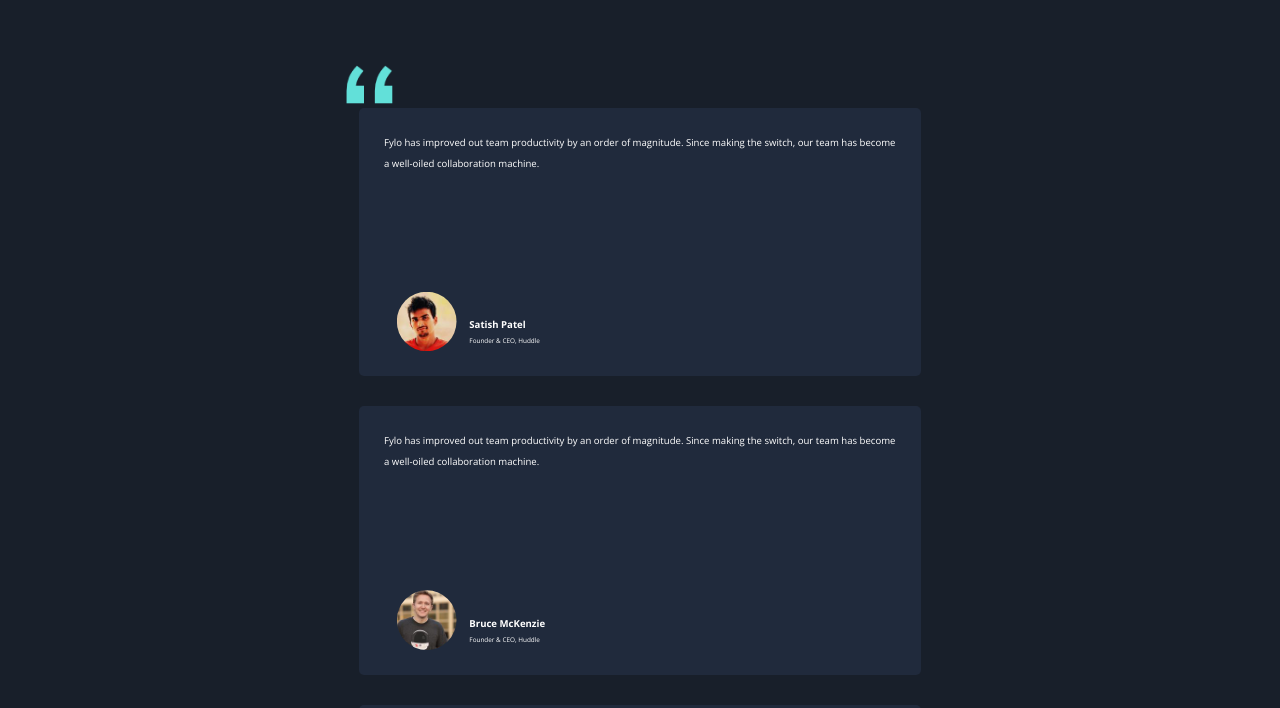
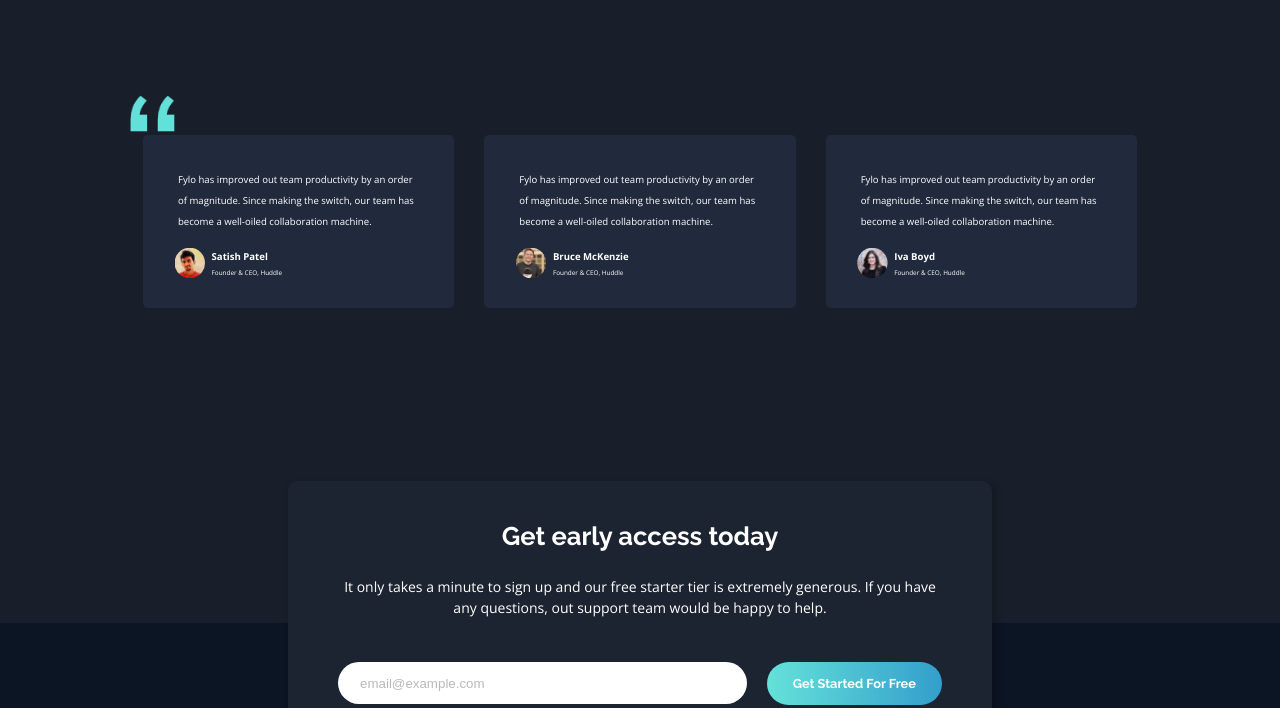
Before and after one commit to karla-codes/fylo-dark-theme-landing-page, a plain HTML site: page index.html in a window 1280 px wide. Shown: the part 2270-2978 px from the top of the page. Drawn offline with nearby package versions, Linux system fonts and the light colour scheme.

Commit message:
Added desktop styles for form section

```diff
--- a/css/main.css
+++ b/css/main.css
@@ -204,12 +204,17 @@ nav {
 }
 
 .quote-image {
-  width: 75%;
-  margin: 0 auto;
+  width: 45px;
+  height: 45px;
+  padding-top: 10px;
+  display: inline;
+  position: relative;
+  top: 10px;
+  left: 40px;
 }
 
 .testimonial-wrapper img {
-  width: 8%;
+  width: 100%;
 }
 
 .testimonial-block {
@@ -228,7 +233,7 @@ nav {
 .testimonial-quote {
   grid-column: 1 / -1;
   grid-row: 1 / 5;
-  margin: 0 0 10px;
+  margin: 10px;
 }
 
 .testimonial-block img {
@@ -292,6 +297,7 @@ nav {
 }
 
 .form-text h2 {
+  font-family: 'Raleway', sans-serif;
   font-size: 1rem;
   margin: 15px auto;
 }
@@ -477,7 +483,7 @@ Tablet Styles
   /********** Testimonial Section **********/
 
   .quote-image {
-    width: 46%;
+    left: 200px;
   }
 
   .testimonial-block {
@@ -488,6 +494,11 @@ Tablet Styles
 
   .form-container {
     width: 70%;
+  }
+
+  .form-text h2 {
+    font-size: 1.5rem;
+    margin-bottom: 20px;
   }
 
   /********** Footer **********/
@@ -628,4 +639,69 @@ Desktop Styles
     font-size: 1.7rem;
     width: 60%;
   }
+
+  /********** Testimonial Section **********/
+
+  .testimonial-wrapper {
+    width: 100%;
+  }
+
+  .testimonial-container {
+    display: flex;
+    flex-direction: row;
+    justify-content: space-between;
+    width: 80%;
+    margin: 0 auto;
+  }
+
+  .quote-image {
+    position: relative;
+    top: 20px;
+    left: 130px;
+    width: 45px;
+  }
+
+  .testimonial-block {
+    width: 30%;
+    margin: 15px;
+  }
+
+  /********** Form **********/
+
+  .form-wrapper {
+    height: 160px;
+  }
+
+  .form-container {
+    width: 55%;
+    bottom: 90px;
+  }
+
+  .form-container form {
+    flex-direction: row;
+  }
+
+  .form-text h2 {
+    font-size: 1.6rem;
+    margin-bottom: 30px;
+  }
+
+  .form-container form input {
+    width: 70%;
+    margin: 0 10px 40px 50px;
+  }
+
+  .email-button {
+    font-size: .8rem;
+    width: 30%;
+    height: 43px;
+    margin: 0 50px 40px 10px;
+  }
+
+
+
+
+
+
+
 }
--- a/index.html
+++ b/index.html
@@ -101,9 +101,11 @@
       <div class="quote-image">
         <img src="./images/bg-quotes.png" alt="Quotation mark">
       </div>
+      <div class="testimonial-container">
         <!-- Begin block one       -->
         <div class="testimonial-block">
-        <p class="testimonial-quote">Fylo has improved out team productivity by an order of magnitude. Since making the
+          <p class="testimonial-quote">Fylo has improved out team productivity by an order of magnitude. Since making
+            the
             switch, our team has become a well-oiled collaboration machine.</p>
           <img src="./images/profile-1.jpg" alt="Image of Satish Patel">
           <p class="testimonial-name">Satish Patel</p>
@@ -111,7 +113,8 @@
         </div>
         <!-- Begin block two -->
         <div class="testimonial-block">
-        <p class="testimonial-quote">Fylo has improved out team productivity by an order of magnitude. Since making the
+          <p class="testimonial-quote">Fylo has improved out team productivity by an order of magnitude. Since making
+            the
             switch, our team has become a well-oiled collaboration machine.</p>
           <img src="./images/profile-2.jpg" alt="Image of Bruce McKenzie">
           <p class="testimonial-name">Bruce McKenzie</p>
@@ -119,7 +122,8 @@
         </div>
         <!-- Begin block three -->
         <div class="testimonial-block">
-        <p class="testimonial-quote">Fylo has improved out team productivity by an order of magnitude. Since making the
+          <p class="testimonial-quote">Fylo has improved out team productivity by an order of magnitude. Since making
+            the
             switch, our team has become a well-oiled collaboration machine.</p>
           <img src="./images/profile-3.jpg" alt="Image of Iva Boyd">
           <p class="testimonial-name">Iva Boyd</p>
@@ -137,7 +141,7 @@
             out support team would be happy to help.</p>
         </div>
         <form action="#">
-          <input type="email" name="user-email" placeholder="email@example.com">
+          <input class="email-input" type="email" name="user-email" placeholder="email@example.com">
           <button class="email-button" type="submit">Get Started For Free</button>
         </form>
       </div>
```
Also changed, not shown: design/desktop-design.jpg. Lines whose indentation alone changed are shown as unchanged.
